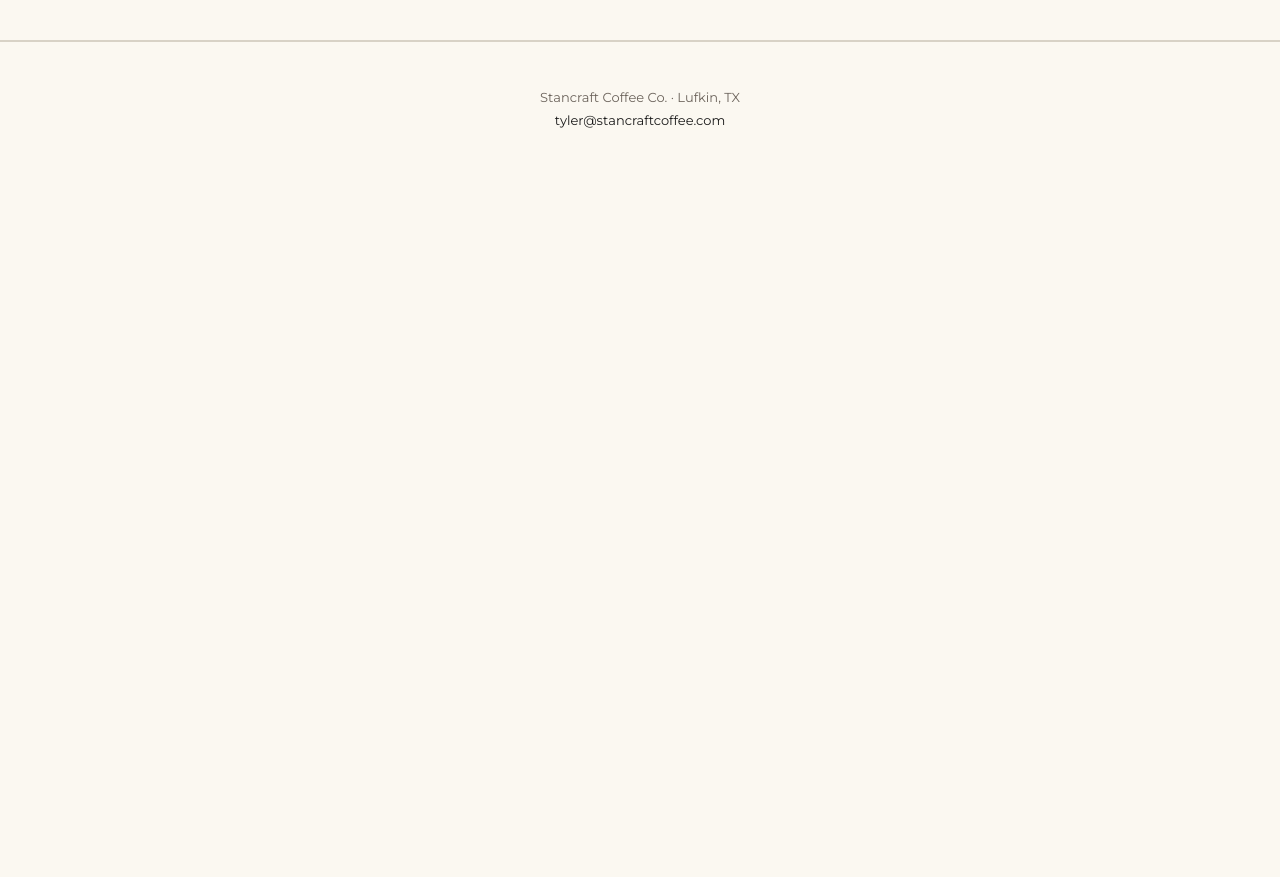
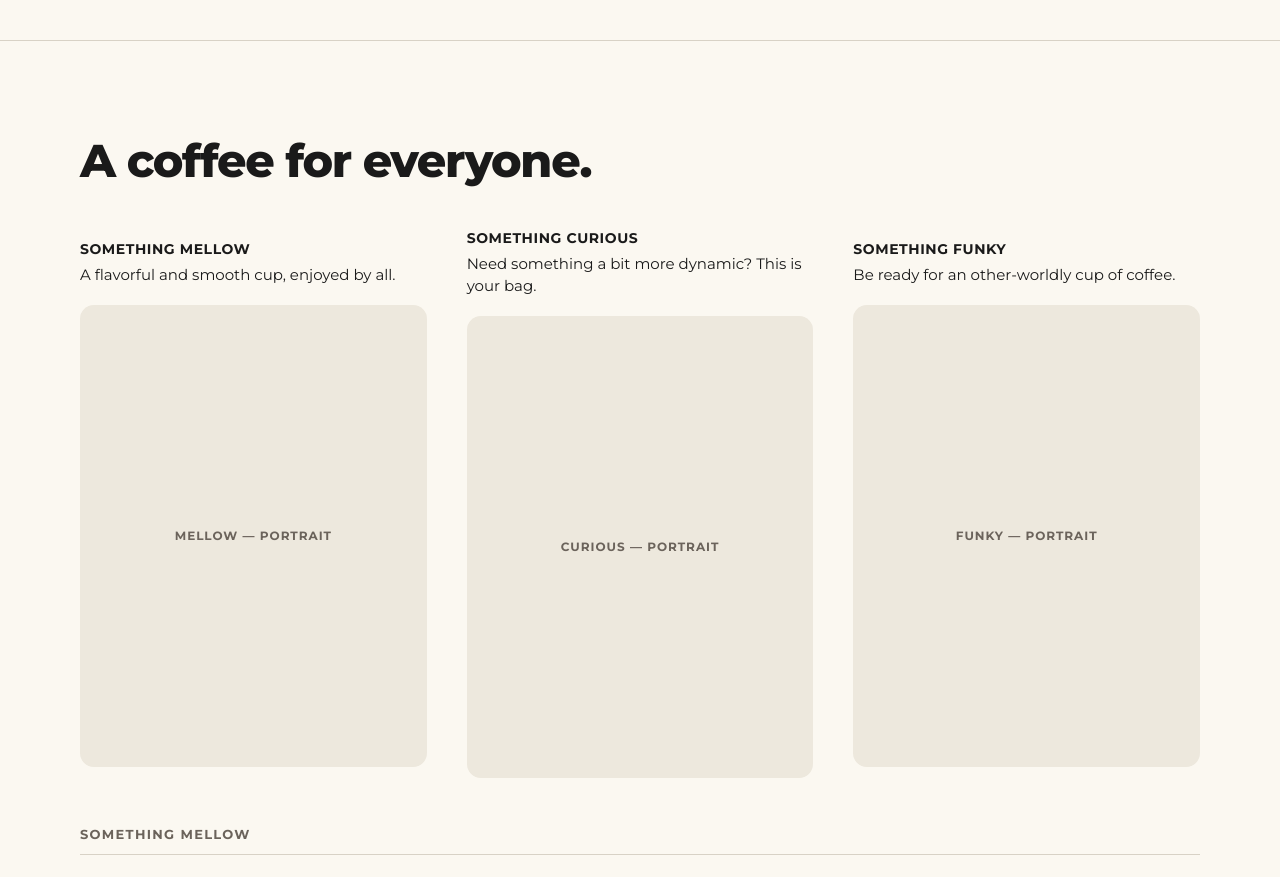
Before and after one commit to outlawcam/coffee, a React (Vite) app: page / in a window 1280 px wide. Shown: the part 1900-2777 px from the top of the page. Before the commit the page ends 2076 px from the top, so only its background shows below. Built offline with nearby package versions, Linux system fonts and the light colour scheme.

Commit message:
Add Coffees section with mood filter and size ladders
Three mood cards filter the lineup; default shows all 11 grouped by mood.
Each coffee renders its 1-3 entry size ladder, which is the repo's first
product variant pattern.

Co-Authored-By: Claude Opus 5 (1M context) <noreply@anthropic.com>

```diff
--- a/src/sections/App.jsx
+++ b/src/sections/App.jsx
@@ -3,7 +3,7 @@ import { Intro } from './Intro.jsx';
 import { Footer } from './Footer.jsx';
 import { About } from './About.jsx';
 import { Inquiry } from './Inquiry.jsx';
-// import { Coffees } from './Coffees.jsx';   // Task 6
+import { Coffees } from './Coffees.jsx';
 
 export function App() {
   return (
@@ -11,7 +11,7 @@ export function App() {
       <Intro />
       <About />
       <Inquiry />
-      {/* <Coffees /> */}
+      <Coffees />
       <Footer />
     </div>
   );
--- /dev/null
+++ b/src/sections/Coffees.jsx
@@ -0,0 +1,103 @@
+// Coffees — three mood cards that filter the lineup below them.
+//
+// Default state lists all 11 coffees under all three moods, so the section is
+// informative with no interaction. Clicking a mood narrows to it and dims the
+// other two; clicking the active mood again clears back to everything.
+import React from 'react';
+import { Section } from '../components/Section.jsx';
+import { Figure } from '../components/Figure.jsx';
+import { COFFEES } from '../data/coffees-2026-07.js';
+
+const MOODS = [
+  { id: 'mellow', title: 'Something mellow', blurb: 'A flavorful and smooth cup, enjoyed by all.',
+    photo: 'Mellow — portrait' },
+  { id: 'curious', title: 'Something curious', blurb: 'Need something a bit more dynamic? This is your bag.',
+    photo: 'Curious — portrait' },
+  { id: 'funky', title: 'Something funky', blurb: 'Be ready for an other-worldly cup of coffee.',
+    photo: 'Funky — portrait' },
+];
+
+function SizeLadder({ sizes }) {
+  return (
+    <div style={{ display: 'flex', flexWrap: 'wrap', gap: '4px 18px', marginTop: 6 }}>
+      {sizes.map((s) => (
+        <span key={s.label} style={{ fontSize: 15, color: 'var(--ink-500)', whiteSpace: 'nowrap' }}>
+          <span style={{ fontWeight: 700, color: 'var(--ink-900)' }}>{s.label}</span>
+          {' '}${s.price}
+        </span>
+      ))}
+    </div>
+  );
+}
+
+function MoodGroup({ mood }) {
+  const list = COFFEES.filter((c) => c.profile === mood.id);
+  return (
+    <div style={{ marginTop: 48 }}>
+      <h3 style={{
+        fontWeight: 700, fontSize: 13, letterSpacing: '0.1em', textTransform: 'uppercase',
+        color: 'var(--ink-500)', margin: '0 0 4px', paddingBottom: 12,
+        borderBottom: '1px solid var(--border-hairline)',
+      }}>
+        {mood.title}
+      </h3>
+      <ul style={{ listStyle: 'none', margin: 0, padding: 0 }}>
+        {list.map((c) => (
+          <li key={c.id} style={{ padding: '18px 0', borderBottom: '1px solid var(--border-hairline)' }}>
+            <div style={{ display: 'flex', flexWrap: 'wrap', alignItems: 'baseline', gap: '0 12px' }}>
+              <span style={{ fontWeight: 700, fontSize: 17, color: 'var(--ink-900)' }}>{c.name}</span>
+              <span style={{ fontSize: 14, color: 'var(--ink-500)' }}>{c.process}</span>
+            </div>
+            <SizeLadder sizes={c.sizes} />
+          </li>
+        ))}
+      </ul>
+    </div>
+  );
+}
+
+export function Coffees() {
+  const [activeMood, setActiveMood] = React.useState(null);
+  const shown = activeMood ? MOODS.filter((m) => m.id === activeMood) : MOODS;
+
+  return (
+    <Section id="coffees" last>
+      <h2 style={{ fontWeight: 800, fontSize: 46, lineHeight: 1.05, letterSpacing: '-0.03em', margin: '0 0 44px' }}>
+        A coffee for everyone.
+      </h2>
+
+      <div className="moods">
+        {MOODS.map((m) => {
+          const on = activeMood === m.id;
+          const dim = activeMood !== null && !on;
+          return (
+            <button
+              key={m.id}
+              type="button"
+              aria-pressed={on}
+              onClick={() => setActiveMood(on ? null : m.id)}
+              style={{
+                display: 'block', textAlign: 'left', background: 'none', border: 'none',
+                padding: 0, cursor: 'pointer', fontFamily: 'var(--font-body)',
+                opacity: dim ? 0.35 : 1, transition: 'opacity 200ms ease',
+              }}
+            >
+              <span style={{
+                display: 'block', fontWeight: 700, fontSize: 14, letterSpacing: '0.04em',
+                textTransform: 'uppercase', color: 'var(--ink-900)', marginBottom: 6,
+              }}>
+                {m.title}
+              </span>
+              <span style={{ display: 'block', fontSize: 15, lineHeight: 1.5, color: 'var(--ink-900)', marginBottom: 18 }}>
+                {m.blurb}
+              </span>
+              <Figure label={m.photo} ratio="3 / 4" />
+            </button>
+          );
+        })}
+      </div>
+
+      {shown.map((m) => <MoodGroup key={m.id} mood={m} />)}
+    </Section>
+  );
+}
--- a/src/tokens/palette-minimal.css
+++ b/src/tokens/palette-minimal.css
@@ -52,3 +52,14 @@
 @media (max-width: 860px) {
   .split-2 { grid-template-columns: 1fr; gap: 36px; }
 }
+
+/* Three mood cards — stack below 700px. */
+.moods {
+  display: grid;
+  grid-template-columns: repeat(3, 1fr);
+  gap: 40px;
+}
+
+@media (max-width: 700px) {
+  .moods { grid-template-columns: 1fr; gap: 44px; }
+}
```
